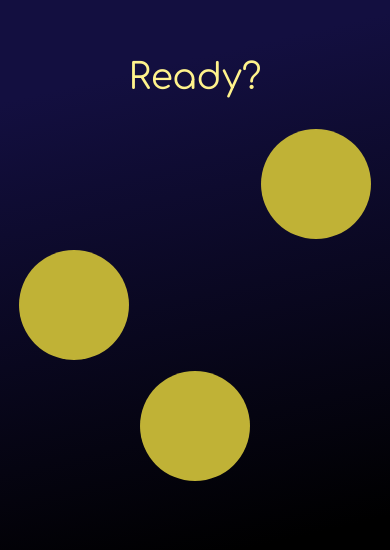
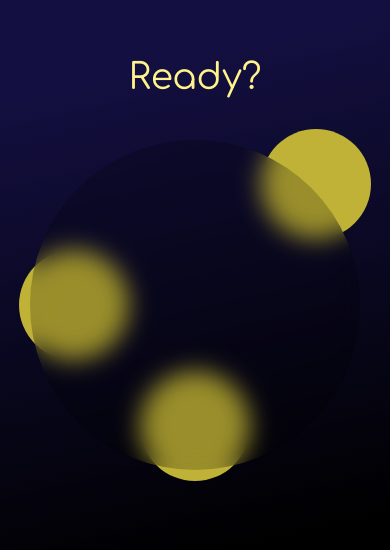
Before and after one commit to TohidEq/finger-gridshot-aimlab, a React (Create React App) app: page /start in a window 390 px wide. Shown: the part 150-700 px from the top of the page. Built offline with nearby package versions, Linux system fonts and the light colour scheme.

Commit message:
Create Mobile Mode (under w-768px)

```diff
--- a/src/components/Game/StartGame/Start.css
+++ b/src/components/Game/StartGame/Start.css
@@ -1,5 +1,4 @@
-.game {
-}
+
 .game h1 {
   @apply pt-1;
 }
@@ -17,3 +16,22 @@
 .active-ball {
   @apply bg-white-c-4;
 }
+
+.balls {
+  @apply relative;
+}
+#start-game {
+  @apply bg-[#000]
+    bg-opacity-20
+    backdrop-blur-md
+    absolute
+    rounded-full
+    top-0
+    bottom-0
+    my-auto
+    left-0
+    right-0
+    mx-auto
+    w-[330px] h-[330px]
+    sm:w-[600px] sm:h-[600px];
+}
--- a/src/components/Game/StartGame/Start.tsx
+++ b/src/components/Game/StartGame/Start.tsx
@@ -1,26 +1,30 @@
-import { randomInt } from "crypto";
 import * as React from "react";
 
 export interface IStartProps {}
 
 export default function Start(props: IStartProps) {
   const [score, setScore] = React.useState<number>(0);
+  var myScore: number = 0;
 
   const randomNumberInRange = (min: number, max: number) => {
     // get number between min (inclusive) and max (inclusive)
     return Math.floor(Math.random() * (max - min + 1)) + min;
   };
 
+  const startGame = (e: React.MouseEvent<HTMLSpanElement, MouseEvent>) => {
+    e.currentTarget.remove();
+    const isMobileScreen = window.innerWidth < 768 ? true : false;
+    var allBalls = document.getElementsByClassName("ball");
+    for (var i = 0; i < allBalls.length; i++) {
+      allBalls[i].addEventListener(
+        isMobileScreen ? "mouseenter" : "mousedown",
+        (e: any) => ballClickHandler(e)
+      );
+    }
+  };
+
   const activeSafeBall = () => {
     var randomNumber = randomNumberInRange(1, 9);
-
-    console.log(randomNumber);
-
-    console.log(
-      !document
-        .getElementById("ball-" + randomNumber)!!
-        .classList.contains("active-ball")
-    );
 
     while (
       document
@@ -34,82 +38,60 @@ export default function Start(props: IStartProps) {
       .classList.add("active-ball");
   };
 
+  const updateScore = () => {
+    try {
+      setScore(myScore);
+    } catch (error) {
+      console.log(error);
+    }
+  };
+
   const ballClickHandler = (
     e: React.MouseEvent<HTMLDivElement, MouseEvent>
   ) => {
-    if (scoreHandler(e)) {
+    if (isActiveBall(e)) {
       //first add a SafeBall->> then we can remove old ball
+      myScore += 13;
+      console.log("myScore:", myScore, "score:", score);
+      updateScore();
       activeSafeBall();
       e.currentTarget.classList.remove("active-ball");
+    } else {
+      myScore -= 17.75;
+      updateScore();
+      console.log("not active");
     }
   };
 
-  const scoreHandler = (e: React.MouseEvent<HTMLDivElement, MouseEvent>) => {
+  const isActiveBall = (e: React.MouseEvent<HTMLDivElement, MouseEvent>) => {
     if (e.currentTarget.classList.contains("active-ball")) {
-      setScore(score + 13); //good shot (+13 score)
       return true;
     } else {
-      setScore(score - 17.75); //miss shot (-17.5 score)
       return false;
     }
   };
 
-  React.useEffect(() => {}, []);
-
   return (
     <div className="game">
       <h1 id="score-count">{score || "Ready?"}</h1>
-      <div className="rows">
-        <div
-          id="ball-1"
-          className="ball"
-          onMouseDown={(e) => ballClickHandler(e)}
-        ></div>
-        <div
-          id="ball-2"
-          className="ball"
-          onMouseDown={(e) => ballClickHandler(e)}
-        ></div>
-        <div
-          id="ball-3"
-          className="ball active-ball"
-          onMouseDown={(e) => ballClickHandler(e)}
-        ></div>
-      </div>
+      <div className="balls">
+        <div className="rows">
+          <div id="ball-1" className="ball"></div>
+          <div id="ball-2" className="ball"></div>
+          <div id="ball-3" className="ball active-ball"></div>
+        </div>
 
-      <div className="rows">
-        <div
-          id="ball-4"
-          className="ball active-ball"
-          onMouseDown={(e) => ballClickHandler(e)}
-        ></div>
-        <div
-          id="ball-5"
-          className="ball"
-          onMouseDown={(e) => ballClickHandler(e)}
-        ></div>
-        <div
-          id="ball-6"
-          className="ball"
-          onMouseDown={(e) => ballClickHandler(e)}
-        ></div>
-      </div>
-      <div className="rows">
-        <div
-          id="ball-7"
-          className="ball"
-          onMouseDown={(e) => ballClickHandler(e)}
-        ></div>
-        <div
-          id="ball-8"
-          className="ball active-ball"
-          onMouseDown={(e) => ballClickHandler(e)}
-        ></div>
-        <div
-          id="ball-9"
-          className="ball"
-          onMouseDown={(e) => ballClickHandler(e)}
-        ></div>
+        <div className="rows">
+          <div id="ball-4" className="ball active-ball"></div>
+          <div id="ball-5" className="ball"></div>
+          <div id="ball-6" className="ball"></div>
+        </div>
+        <div className="rows">
+          <div id="ball-7" className="ball"></div>
+          <div id="ball-8" className="ball active-ball"></div>
+          <div id="ball-9" className="ball"></div>
+        </div>
+        <span id="start-game" onClick={(e) => startGame(e)}></span>
       </div>
     </div>
   );
--- a/src/components/css/index.css
+++ b/src/components/css/index.css
@@ -686,9 +686,6 @@ h1{
   }
 }
 
-.game {
-}
-
 .game h1{
   padding-top: 0.25rem;
 }
@@ -724,3 +721,34 @@ h1{
   --tw-bg-opacity: 1;
   background-color: rgb(192 178 54 / var(--tw-bg-opacity));
 }
+
+.balls{
+  position: relative;
+}
+
+#start-game{
+  position: absolute;
+  top: 0px;
+  bottom: 0px;
+  left: 0px;
+  right: 0px;
+  margin-top: auto;
+  margin-bottom: auto;
+  margin-left: auto;
+  margin-right: auto;
+  height: 330px;
+  width: 330px;
+  border-radius: 9999px;
+  background-color: rgb(0 0 0 / var(--tw-bg-opacity));
+  --tw-bg-opacity: 0.2;
+  --tw-backdrop-blur: blur(12px);
+  -webkit-backdrop-filter: var(--tw-backdrop-blur) var(--tw-backdrop-brightness) var(--tw-backdrop-contrast) var(--tw-backdrop-grayscale) var(--tw-backdrop-hue-rotate) var(--tw-backdrop-invert) var(--tw-backdrop-opacity) var(--tw-backdrop-saturate) var(--tw-backdrop-sepia);
+          backdrop-filter: var(--tw-backdrop-blur) var(--tw-backdrop-brightness) var(--tw-backdrop-contrast) var(--tw-backdrop-grayscale) var(--tw-backdrop-hue-rotate) var(--tw-backdrop-invert) var(--tw-backdrop-opacity) var(--tw-backdrop-saturate) var(--tw-backdrop-sepia);
+}
+
+@media (min-width: 640px){
+  #start-game{
+    height: 600px;
+    width: 600px;
+  }
+}
```
